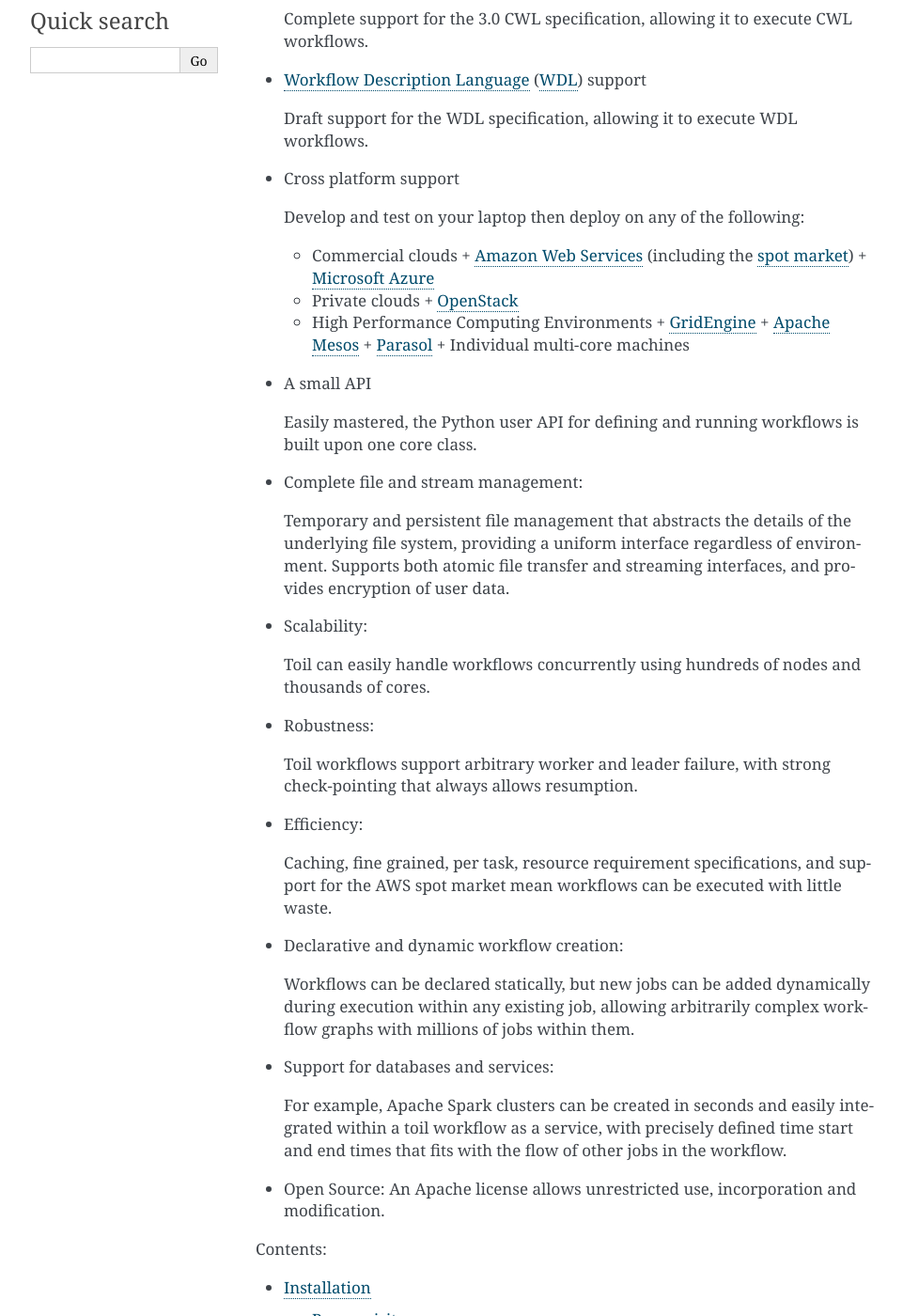
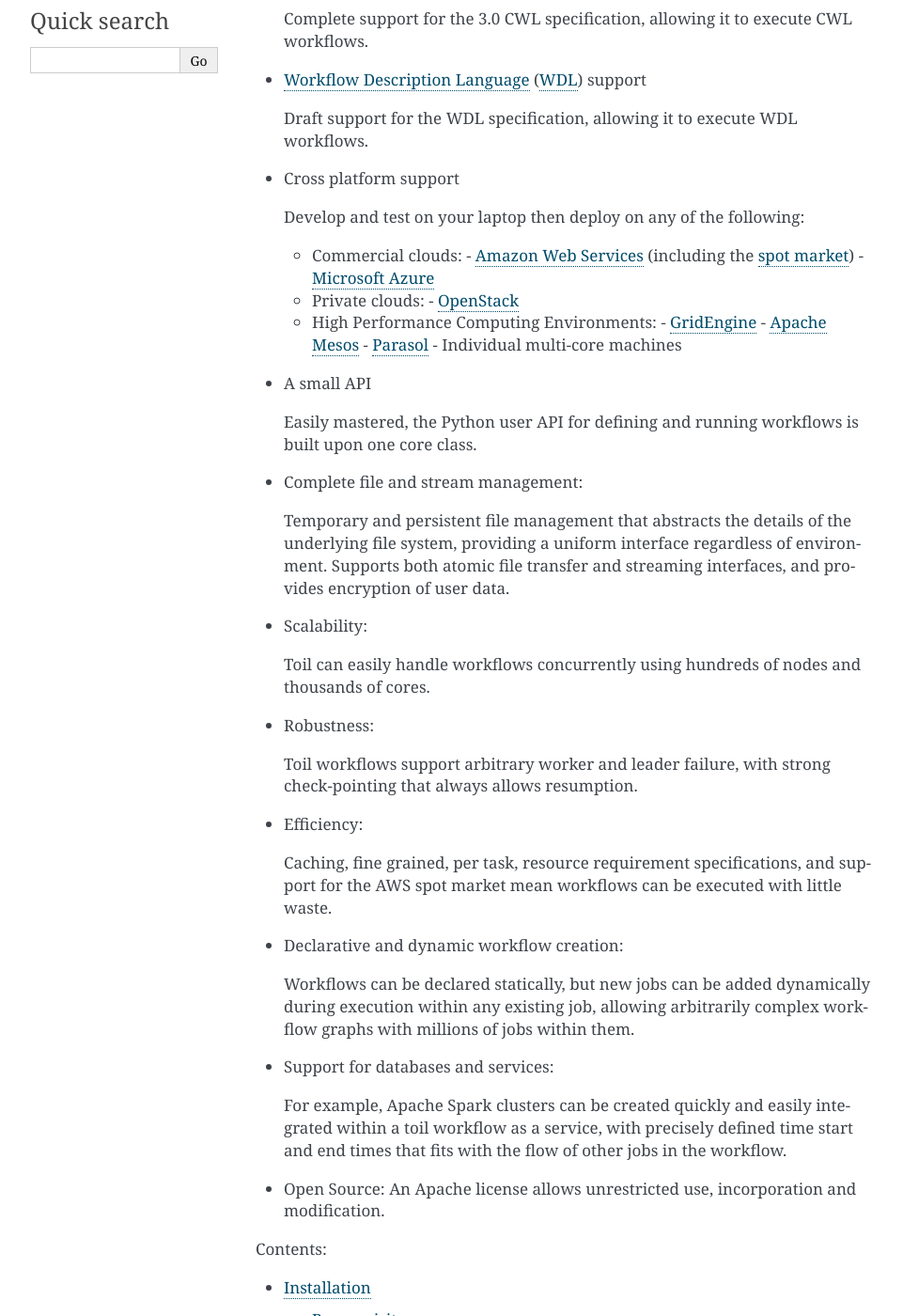
Before and after one commit to DataBiosphere/toil, a Sphinx documentation site: the page built from docs/index.rst, in a window 1280 px wide and 1400 px high, scrolled down 219 px. Shown: the whole window at 94% size, without its empty margins (148-1109 px from the left). Built offline with Sphinx 7.4.7, drawn with Linux system fonts in a browser that asks for light colours; pages that are not in the unit, such as notebooks, are missing from menus; the version number could not be read and is left out.

Commit message:
Tidying up some small issues in the documentation.

```diff
--- a/docs/index.rst
+++ b/docs/index.rst
@@ -24,16 +24,16 @@
 
   Develop and test on your laptop then deploy on any of the following:
 
-  - Commercial clouds
-    + `Amazon Web Services`_ (including the `spot market`_)
-    + `Microsoft Azure`_
-  - Private clouds
-    + `OpenStack`_
-  - High Performance Computing Environments
-    + `GridEngine`_
-    + `Apache Mesos`_
-    + `Parasol`_
-    + Individual multi-core machines
+  - Commercial clouds:
+    - `Amazon Web Services`_ (including the `spot market`_)
+    - `Microsoft Azure`_
+  - Private clouds:
+    - `OpenStack`_
+  - High Performance Computing Environments:
+    - `GridEngine`_
+    - `Apache Mesos`_
+    - `Parasol`_
+    - Individual multi-core machines
 
 * A small API
 
@@ -70,7 +70,7 @@
 
 * Support for databases and services:
 
-  For example, Apache Spark clusters can be created in seconds and easily
+  For example, Apache Spark clusters can be created quickly and easily
   integrated within a toil workflow as a service, with precisely defined time
   start and end times that fits with the flow of other jobs in the workflow.
 
```
Also changed, not shown: docs/architecture.rst (+6 -7 lines).
